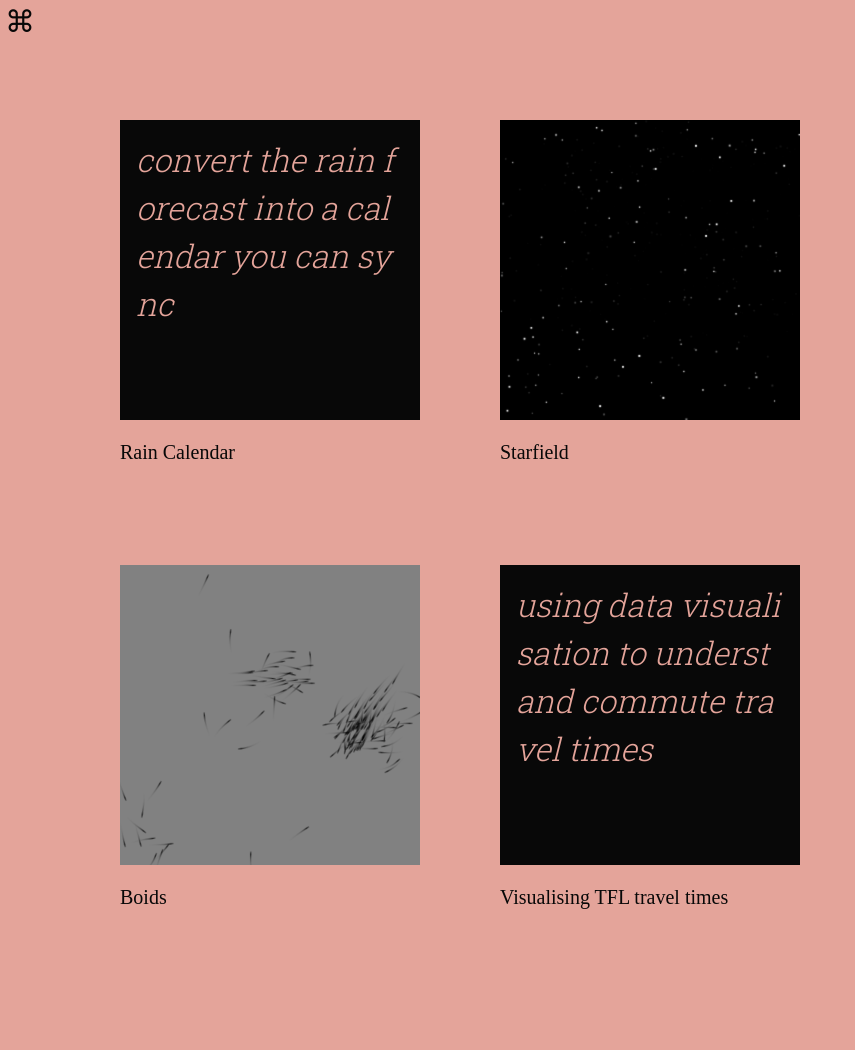
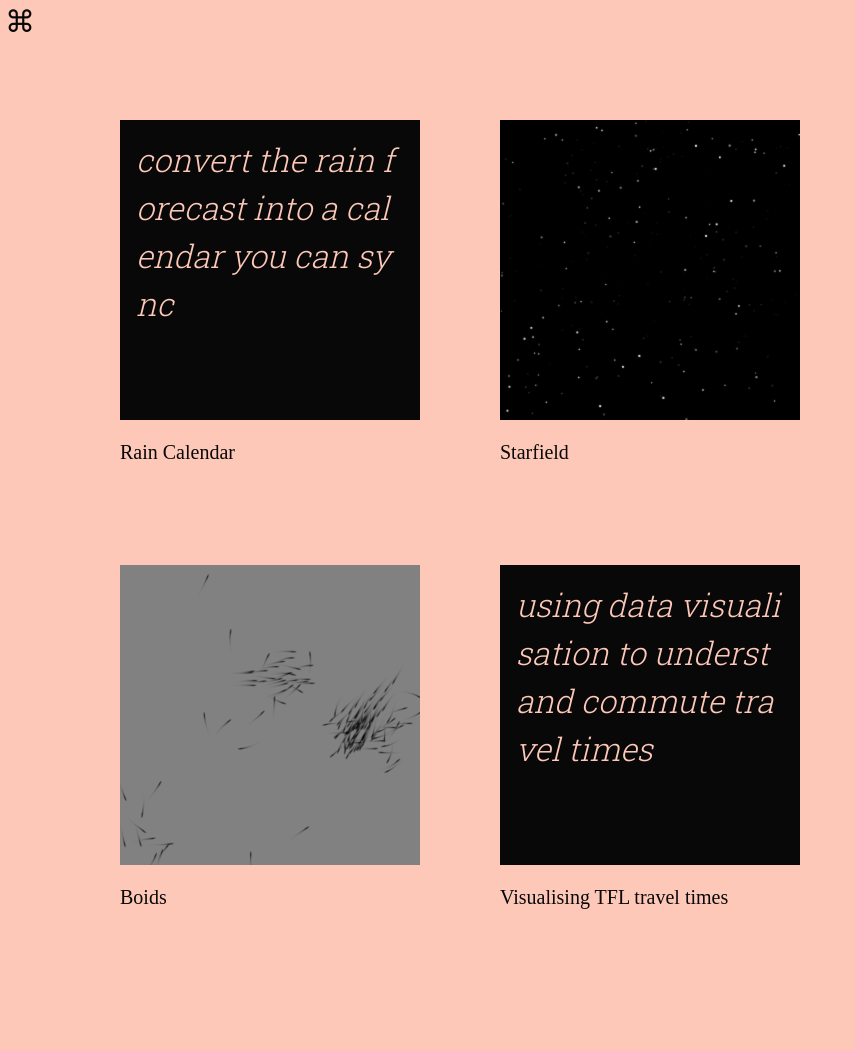
Before and after one commit to wwqrd/wwqrd.github.io, a Jekyll site: the page built from sketchbook.md, in a window 1280 px wide. Shown: the whole page, without its empty margins (0-855 px from the left). Built offline with Jekyll 4.4.1, drawn with Linux system fonts in a browser that asks for light colours; some web fonts are replaced.

Commit message:
Update colours

```diff
--- a/_sass/_base.sass
+++ b/_sass/_base.sass
@@ -11,7 +11,7 @@
 
 .content
   a
-    color: #7a2222
+    color: $theme-hyperlink
     text-decoration: underline
 
 @media screen and (min-width: 480px)
--- a/_sass/_definitions.sass
+++ b/_sass/_definitions.sass
@@ -1,3 +1,4 @@
-$color-pink: #e4a49a
+$color-pink: #fec8b8
 $color-orange: #e0b485
 $color-black: #080808
+$color-pink-contrast: #7a2222
--- a/_sass/_theme.sass
+++ b/_sass/_theme.sass
@@ -1,4 +1,5 @@
 $theme-background: $color-pink
 $theme-foreground: $color-black
+$theme-hyperlink: $color-pink-contrast
 $theme-spacing: 120px
 $theme-transition: 500ms
```
